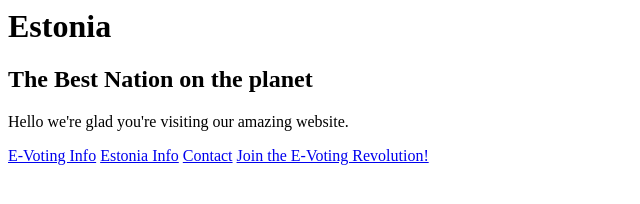
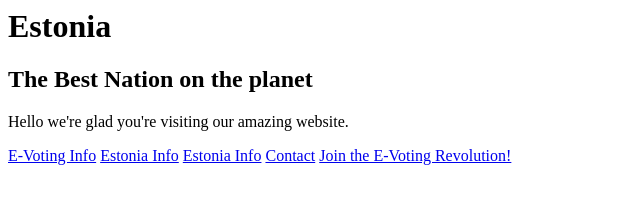
Before and after one commit to abramabeyta/politics, a plain HTML site: page index.html in a window 1280 px wide. Shown: the whole page, without its empty margins (0-640 px from the left). Drawn offline with Linux system fonts and the light colour scheme.

Commit message:
new link

```diff
--- a/index.html
+++ b/index.html
@@ -11,6 +11,7 @@
 id="myTopnav">
   <a href="E-Voting Info.html">E-Voting Info</a>
   <a href="Estonia Info.html">Estonia Info</a>
+  <a href="Estonia vs. China">Estonia Info</a>
   <a
 href="contact.html">Contact</a>
   <a
```
